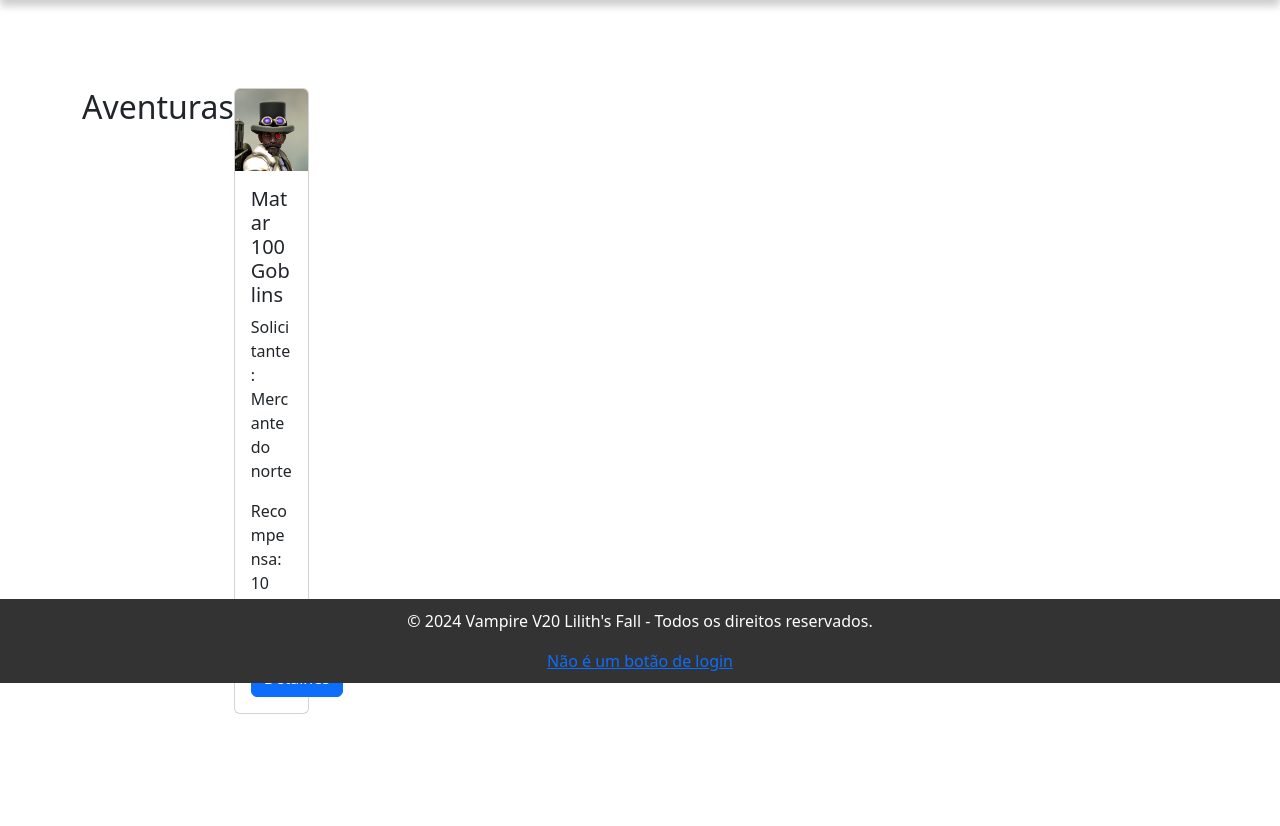
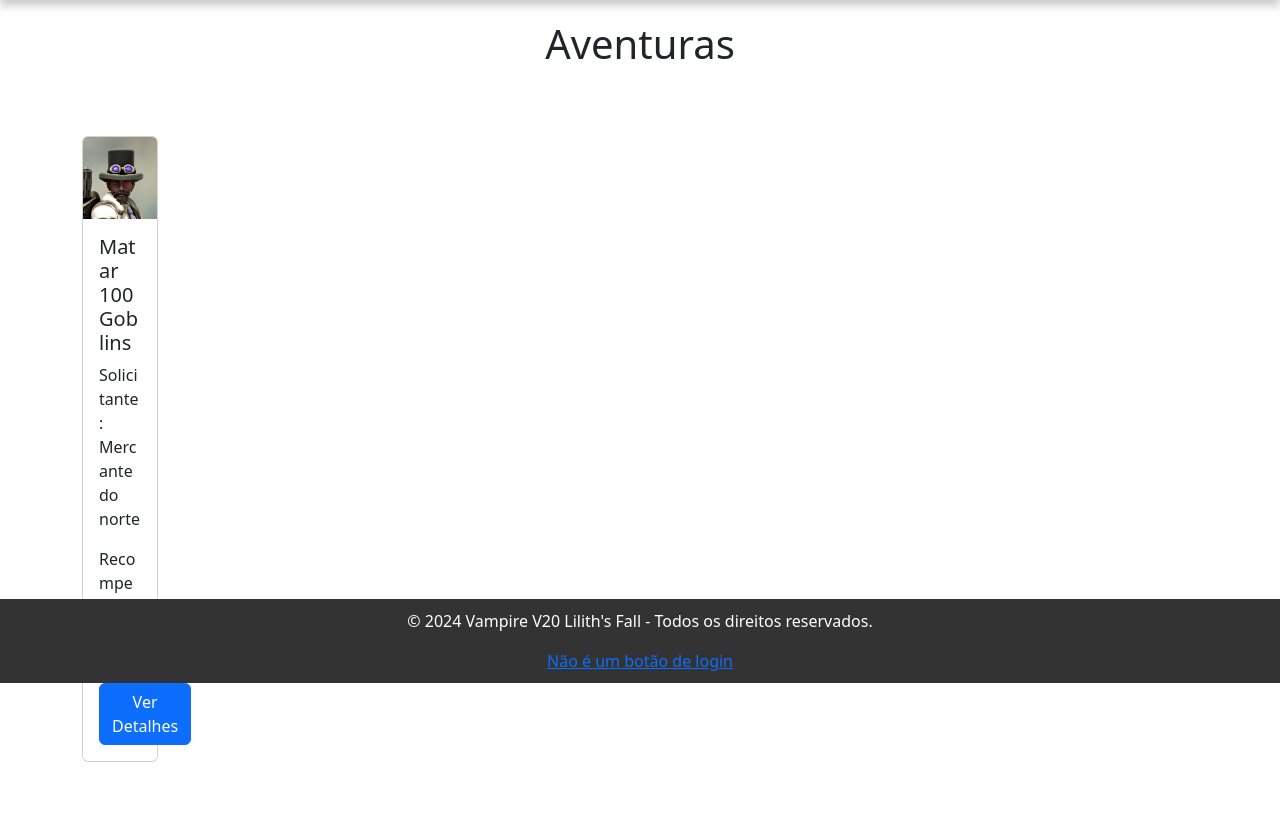
Before and after one commit to MMyLeftEgg/lilithsfall, a Flask app: page /campaigns in a window 1280 px wide. Shown: the part 117-943 px from the top of the page. Before the commit the page ends 831 px from the top, so only its background shows below. Run offline with Flask 3, Linux system fonts and the light colour scheme.

Commit message:
dash and compaigns

```diff
--- a/templates/campaigns.html
+++ b/templates/campaigns.html
@@ -1,8 +1,11 @@
 {% extends 'base.html' %}
 
 {% block content %}
+<div style="text-align: center;">
+    <h1>Aventuras</h1>
+    </div>
 <div class="container mt-5">
-    <h2>Aventuras</h2>
+
     <div class="row">
         {% for adventure in adventures %}
         <div class="col-md-4">
--- a/templates/dashboard.html
+++ b/templates/dashboard.html
@@ -95,6 +95,7 @@
                 <p>Bem-vindo à sua dashboard! Aqui você pode gerenciar todas as áreas do site.</p>
                 <a href="{{ url_for('show_characters') }}" class="btn btn-primary">Ver Personagens</a>
                 <a href="{{ url_for('add_character') }}" class="btn btn-success">Adicionar Personagem</a>
+                <a href="{{ url_for('create_adventure') }}" class="btn btn-primary">Criar aventura</a>
             </div>
         </div>
 
```
